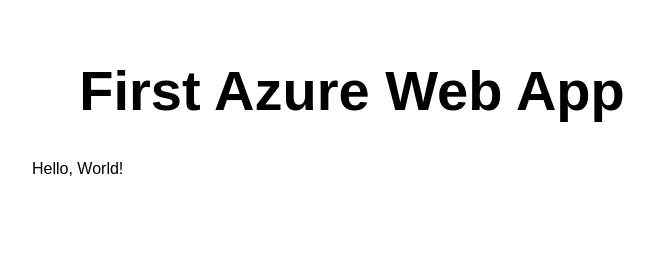
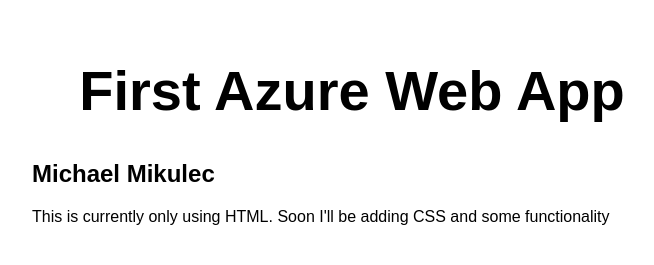
Before and after one commit to michaelmikulec/firstAzureStaticWebApp, a website: page src/index.html in a window 1280 px wide. Shown: the whole page, without its empty margins (288-942 px from the left). Drawn offline with Linux system fonts and the light colour scheme.

Commit message:
Update index.html

```diff
--- a/src/index.html
+++ b/src/index.html
@@ -11,7 +11,9 @@
 <body>
   <main>
     <h1>First Azure Web App</h1>
-    <p>Hello, World!</p>
+    <h2>Michael Mikulec</h2>
+    <h3></h3>
+    <p>This is currently only using HTML. Soon I'll be adding CSS and some functionality</p>
   </main>
 </body>
 
```
